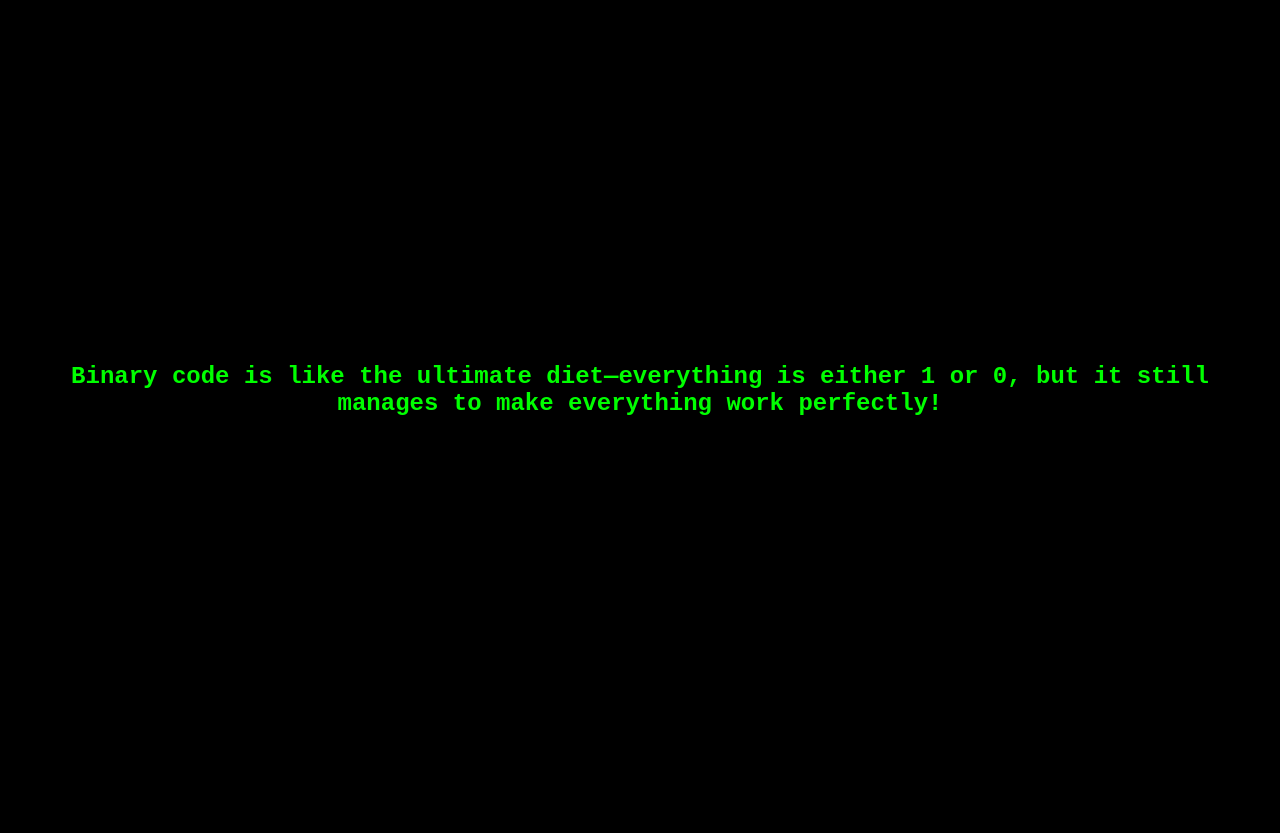
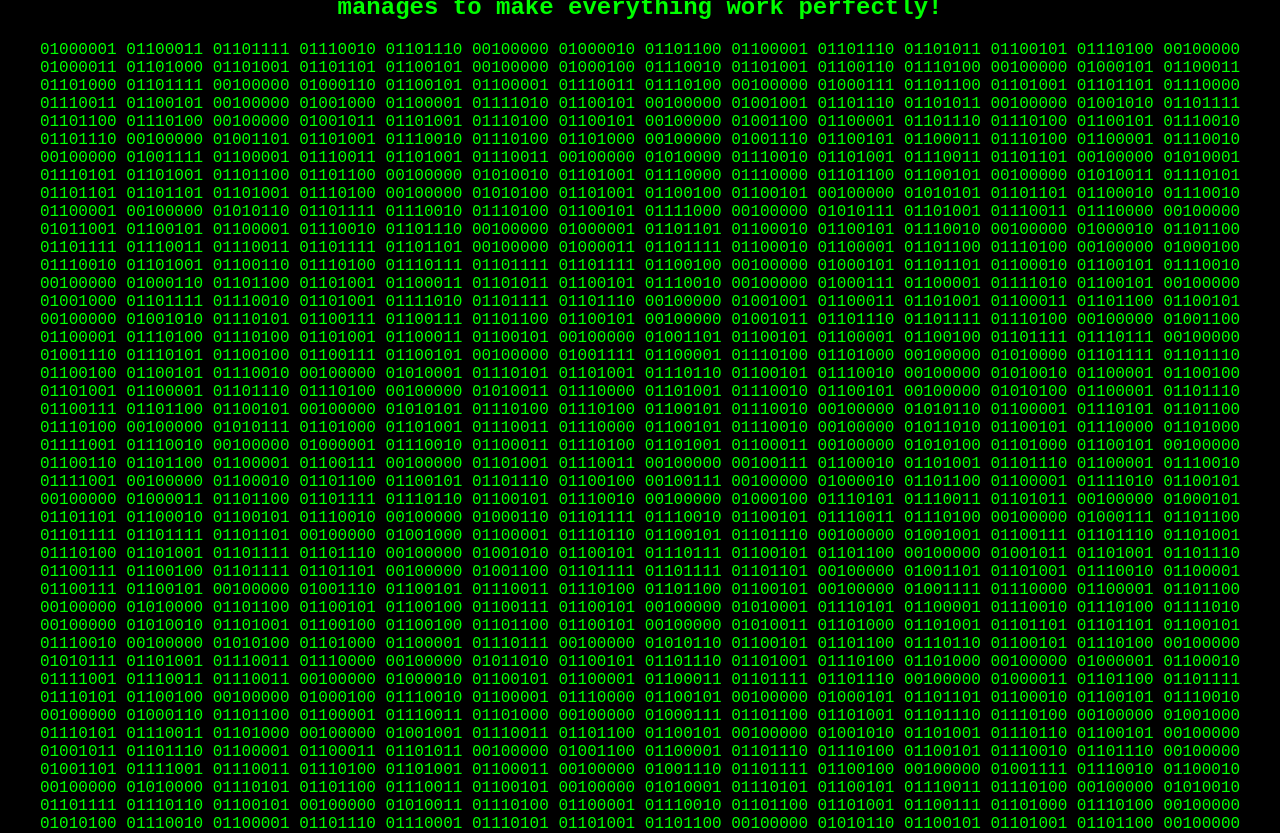
Before and after one commit to omega-mirage/binary-world, a plain HTML site: page index.html in a window 1280 px wide. Before the commit the page ends 800 px from the top, so only its background shows below. Drawn offline with Linux system fonts and the light colour scheme.

Commit message:
Update index.html

```diff
--- a/index.html
+++ b/index.html
@@ -65,6 +65,82 @@
       Binary code is like the ultimate diet—everything is either 1 or 0, but it
       still manages to make everything work perfectly!
     </h3>
-
+     01000001 01100011 01101111 01110010 01101110 00100000 01000010 01101100
+    01100001 01101110 01101011 01100101 01110100 00100000 01000011 01101000
+    01101001 01101101 01100101 00100000 01000100 01110010 01101001 01100110
+    01110100 00100000 01000101 01100011 01101000 01101111 00100000 01000110
+    01100101 01100001 01110011 01110100 00100000 01000111 01101100 01101001
+    01101101 01110000 01110011 01100101 00100000 01001000 01100001 01111010
+    01100101 00100000 01001001 01101110 01101011 00100000 01001010 01101111
+    01101100 01110100 00100000 01001011 01101001 01110100 01100101 00100000
+    01001100 01100001 01101110 01110100 01100101 01110010 01101110 00100000
+    01001101 01101001 01110010 01110100 01101000 00100000 01001110 01100101
+    01100011 01110100 01100001 01110010 00100000 01001111 01100001 01110011
+    01101001 01110011 00100000 01010000 01110010 01101001 01110011 01101101
+    00100000 01010001 01110101 01101001 01101100 01101100 00100000 01010010
+    01101001 01110000 01110000 01101100 01100101 00100000 01010011 01110101
+    01101101 01101101 01101001 01110100 00100000 01010100 01101001 01100100
+    01100101 00100000 01010101 01101101 01100010 01110010 01100001 00100000
+    01010110 01101111 01110010 01110100 01100101 01111000 00100000 01010111
+    01101001 01110011 01110000 00100000 01011001 01100101 01100001 01110010
+    01101110 00100000 01000001 01101101 01100010 01100101 01110010 00100000
+    01000010 01101100 01101111 01110011 01110011 01101111 01101101 00100000
+    01000011 01101111 01100010 01100001 01101100 01110100 00100000 01000100
+    01110010 01101001 01100110 01110100 01110111 01101111 01101111 01100100
+    00100000 01000101 01101101 01100010 01100101 01110010 00100000 01000110
+    01101100 01101001 01100011 01101011 01100101 01110010 00100000 01000111
+    01100001 01111010 01100101 00100000 01001000 01101111 01110010 01101001
+    01111010 01101111 01101110 00100000 01001001 01100011 01101001 01100011
+    01101100 01100101 00100000 01001010 01110101 01100111 01100111 01101100
+    01100101 00100000 01001011 01101110 01101111 01110100 00100000 01001100
+    01100001 01110100 01110100 01101001 01100011 01100101 00100000 01001101
+    01100101 01100001 01100100 01101111 01110111 00100000 01001110 01110101
+    01100100 01100111 01100101 00100000 01001111 01100001 01110100 01101000
+    00100000 01010000 01101111 01101110 01100100 01100101 01110010 00100000
+    01010001 01110101 01101001 01110110 01100101 01110010 00100000 01010010
+    01100001 01100100 01101001 01100001 01101110 01110100 00100000 01010011
+    01110000 01101001 01110010 01100101 00100000 01010100 01100001 01101110
+    01100111 01101100 01100101 00100000 01010101 01110100 01110100 01100101
+    01110010 00100000 01010110 01100001 01110101 01101100 01110100 00100000
+    01010111 01101000 01101001 01110011 01110000 01100101 01110010 00100000
+    01011010 01100101 01110000 01101000 01111001 01110010 00100000 01000001
+    01110010 01100011 01110100 01101001 01100011 00100000 01010100 01101000
+    01100101 00100000 01100110 01101100 01100001 01100111 00100000 01101001
+    01110011 00100000 00100111 01100010 01101001 01101110 01100001 01110010
+    01111001 00100000 01100010 01101100 01100101 01101110 01100100 00100111
+    00100000 01000010 01101100 01100001 01111010 01100101 00100000 01000011
+    01101100 01101111 01110110 01100101 01110010 00100000 01000100 01110101
+    01110011 01101011 00100000 01000101 01101101 01100010 01100101 01110010
+    00100000 01000110 01101111 01110010 01100101 01110011 01110100 00100000
+    01000111 01101100 01101111 01101111 01101101 00100000 01001000 01100001
+    01110110 01100101 01101110 00100000 01001001 01100111 01101110 01101001
+    01110100 01101001 01101111 01101110 00100000 01001010 01100101 01110111
+    01100101 01101100 00100000 01001011 01101001 01101110 01100111 01100100
+    01101111 01101101 00100000 01001100 01101111 01101111 01101101 00100000
+    01001101 01101001 01110010 01100001 01100111 01100101 00100000 01001110
+    01100101 01110011 01110100 01101100 01100101 00100000 01001111 01110000
+    01100001 01101100 00100000 01010000 01101100 01100101 01100100 01100111
+    01100101 00100000 01010001 01110101 01100001 01110010 01110100 01111010
+    00100000 01010010 01101001 01100100 01100100 01101100 01100101 00100000
+    01010011 01101000 01101001 01101101 01101101 01100101 01110010 00100000
+    01010100 01101000 01100001 01110111 00100000 01010110 01100101 01101100
+    01110110 01100101 01110100 00100000 01010111 01101001 01110011 01110000
+    00100000 01011010 01100101 01101110 01101001 01110100 01101000 00100000
+    01000001 01100010 01111001 01110011 01110011 00100000 01000010 01100101
+    01100001 01100011 01101111 01101110 00100000 01000011 01101100 01101111
+    01110101 01100100 00100000 01000100 01110010 01100001 01110000 01100101
+    00100000 01000101 01101101 01100010 01100101 01110010 00100000 01000110
+    01101100 01100001 01110011 01101000 00100000 01000111 01101100 01101001
+    01101110 01110100 00100000 01001000 01110101 01110011 01101000 00100000
+    01001001 01110011 01101100 01100101 00100000 01001010 01101001 01110110
+    01100101 00100000 01001011 01101110 01100001 01100011 01101011 00100000
+    01001100 01100001 01101110 01110100 01100101 01110010 01101110 00100000
+    01001101 01111001 01110011 01110100 01101001 01100011 00100000 01001110
+    01101111 01100100 00100000 01001111 01110010 01100010 00100000 01010000
+    01110101 01101100 01110011 01100101 00100000 01010001 01110101 01100101
+    01110011 01110100 00100000 01010010 01101111 01110110 01100101 00100000
+    01010011 01110100 01100001 01110010 01101100 01101001 01100111 01101000
+    01110100 00100000 01010100 01110010 01100001 01101110 01110001 01110101
+    01101001 01101100 00100000 01010110 01100101 01101001 01101100 00100000
   </body>
 </html>
```
